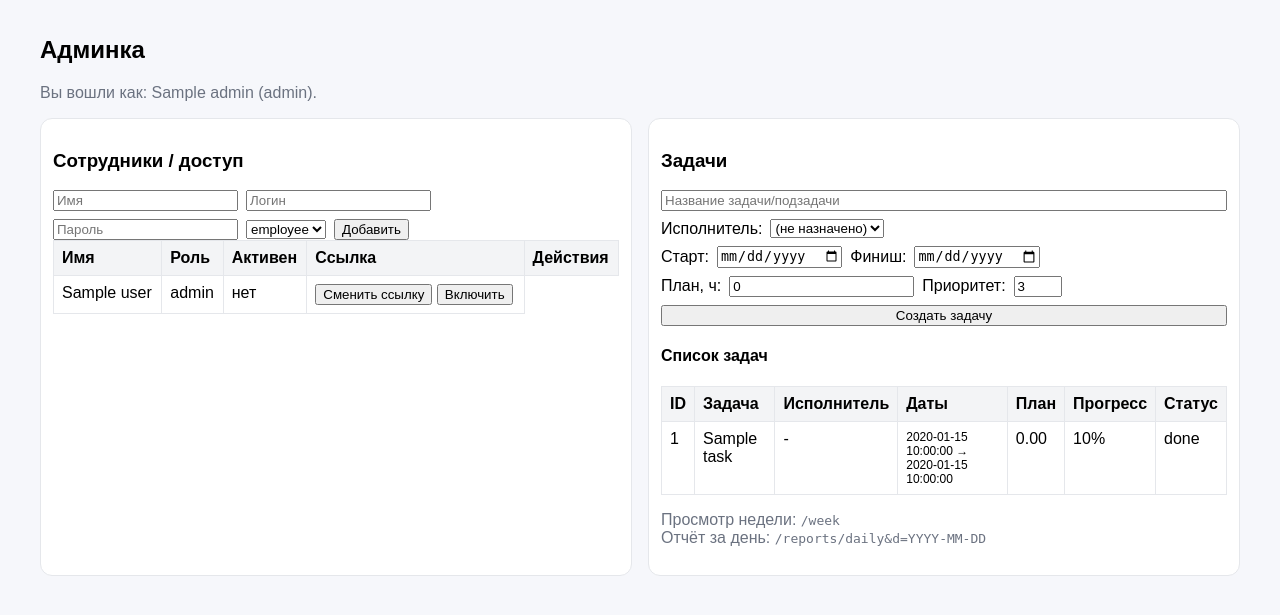
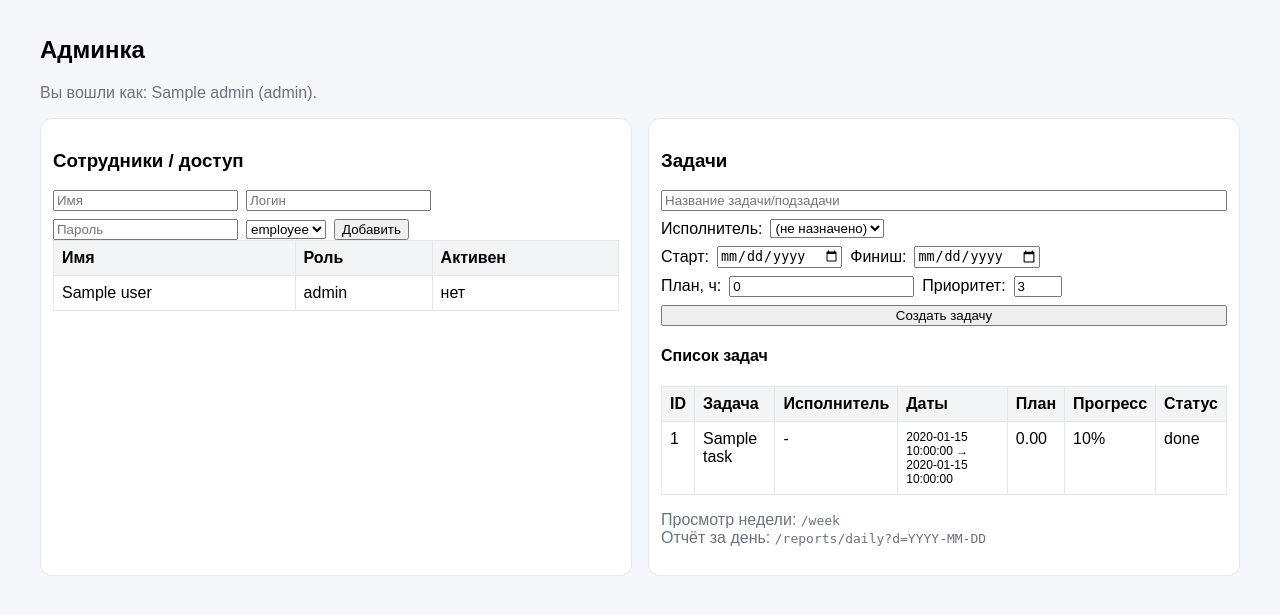
Before and after one commit to EgorKr99/Team-planner, a FastAPI app: template app/templates/admin.html in a window 1280 px wide. Shown: the part 51-666 px from the top of the page. Run offline with FastAPI, Linux system fonts and the light colour scheme; the template is opened without the code that fills it: most values are stand-ins (such as "Sample title", 1, 10 or a date in 2020).

Commit message:
Fix admin template and report link

```diff
--- a/app/templates/admin.html
+++ b/app/templates/admin.html
@@ -22,7 +22,7 @@
 
     <table>
       <thead>
-        <tr><th>Имя</th><th>Роль</th><th>Активен</th><th>Ссылка</th><th>Действия</th></tr>
+        <tr><th>Имя</th><th>Роль</th><th>Активен</th></tr>
       </thead>
       <tbody>
       {% for u in users %}
@@ -30,15 +30,6 @@
           <td>{{ u.name }}</td>
           <td>{{ u.role }}</td>
           <td>{{ "да" if u.is_active else "нет" }}</td>
-          <td>
-              <input type="hidden" name="user_id" value="{{ u.id }}">
-              <button type="submit">Сменить ссылку</button>
-            </form>
-            <form method="post" action="/admin/users/toggle_active" style="display:inline;">
-              <input type="hidden" name="user_id" value="{{ u.id }}">
-              <button type="submit">{{ "Отключить" if u.is_active else "Включить" }}</button>
-            </form>
-          </td>
         </tr>
       {% endfor %}
       </tbody>
@@ -102,7 +93,7 @@
 
     <p class="muted">
       Просмотр недели: <code>/week</code><br>
-      Отчёт за день: <code>/reports/daily&d=YYYY-MM-DD</code>
+      Отчёт за день: <code>/reports/daily?d=YYYY-MM-DD</code>
     </p>
   </div>
 </div>
```
